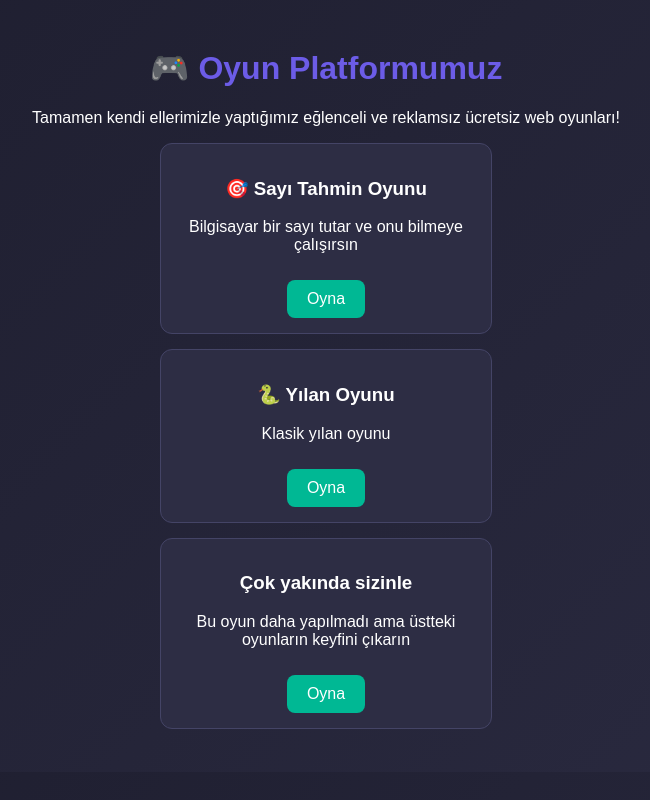
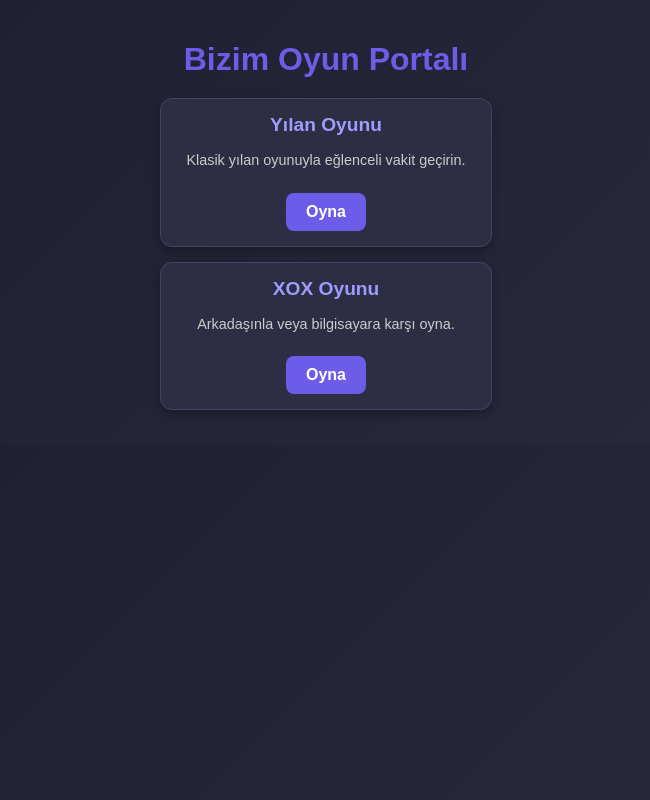
Before and after one commit to kaanae1923/Oyunlar, a plain HTML site: page index.html in a window 1280 px wide. Shown: the whole page, without its empty margins (314-964 px from the left). Drawn offline with Linux system fonts and the light colour scheme.

Commit message:
Update game titles and styles in index.html

```diff
--- a/index.html
+++ b/index.html
@@ -1,7 +1,8 @@
 <!DOCTYPE html>
-<html>
+<html lang="tr">
 <head>
   <meta charset="UTF-8">
+  <meta name="viewport" content="width=device-width, initial-scale=1.0">
   <title>Bizim Oyun Portalı</title>
   <style>
     body {
@@ -10,9 +11,13 @@
       font-family: sans-serif;
       text-align: center;
       padding: 20px;
+      margin: 0;
     }
 
-    h1 { color: #6c5ce7; }
+    h1 {
+      color: #6c5ce7;
+      margin-bottom: 20px;
+    }
 
     .oyun-kutusu {
       background: #2d2d44;
@@ -21,50 +26,57 @@
       margin: 15px auto;
       max-width: 300px;
       border: 1px solid #444466;
+      box-shadow: 0 4px 10px rgba(0, 0, 0, 0.3);
+      transition: transform 0.2s;
     }
 
-    button {
+    .oyun-kutusu:hover {
+      transform: translateY(-3px);
+    }
+
+    .oyun-kutusu h2 {
+      margin-top: 0;
+      font-size: 1.2rem;
+      color: #a29bfe;
+    }
+
+    .oyun-kutusu p {
+      font-size: 0.9rem;
+      color: #cccccc;
+    }
+
+    .btn {
+      display: inline-block;
       padding: 10px 20px;
-      font-size: 16px;
-      background-color: #00b894;
+      background-color: #6c5ce7;
       color: white;
-      border: none;
+      text-decoration: none;
       border-radius: 8px;
-      cursor: pointer;
+      font-weight: bold;
       margin-top: 10px;
+    }
+
+    .btn:hover {
+      background-color: #5b4cc4;
     }
   </style>
 </head>
 <body>
 
-  <h1>🎮 Oyun Platformumuz</h1>
-  <p>Tamamen kendi ellerimizle yaptığımız eğlenceli ve reklamsız ücretsiz web oyunları!</p>
+  <h1>Bizim Oyun Portalı</h1>
 
-  <!-- Senin Oyunun -->
+  <!-- Oyun 1 -->
   <div class="oyun-kutusu">
-    <h3>🎯 Sayı Tahmin Oyunu</h3>
-    <p>Bilgisayar bir sayı tutar ve onu bilmeye çalışırsın</p>
-    <a href="sayıtahminoyunu.html">
-      <button>Oyna</button>
-    </a>
+    <h2>Yılan Oyunu</h2>
+    <p>Klasik yılan oyunuyla eğlenceli vakit geçirin.</p>
+    <a href="#" class="btn">Oyna</a>
   </div>
 
-  <!-- Arkadaşının 1. Oyun -->
+  <!-- Oyun 2 -->
   <div class="oyun-kutusu">
-    <h3>🐍 Yılan Oyunu</h3>
-    <p>Klasik yılan oyunu</p>
-    <a href="yilan.html">
-      <button>Oyna</button>
-    </a>
-  </div>
-
-  <!-- Arkadaşının 2. Oyunu -->
-  <div class="oyun-kutusu">
-    <h3>Çok yakında sizinle</h3>
-    <p>Bu oyun daha yapılmadı ama üstteki oyunların keyfini çıkarın</p>
-    <a href="araba.html">
-      <button>Oyna</button>
-    </a>
+    <h2>XOX Oyunu</h2>
+    <p>Arkadaşınla veya bilgisayara karşı oyna.</p>
+    <a href="#" class="btn">Oyna</a>
   </div>
 
 </body>
```
